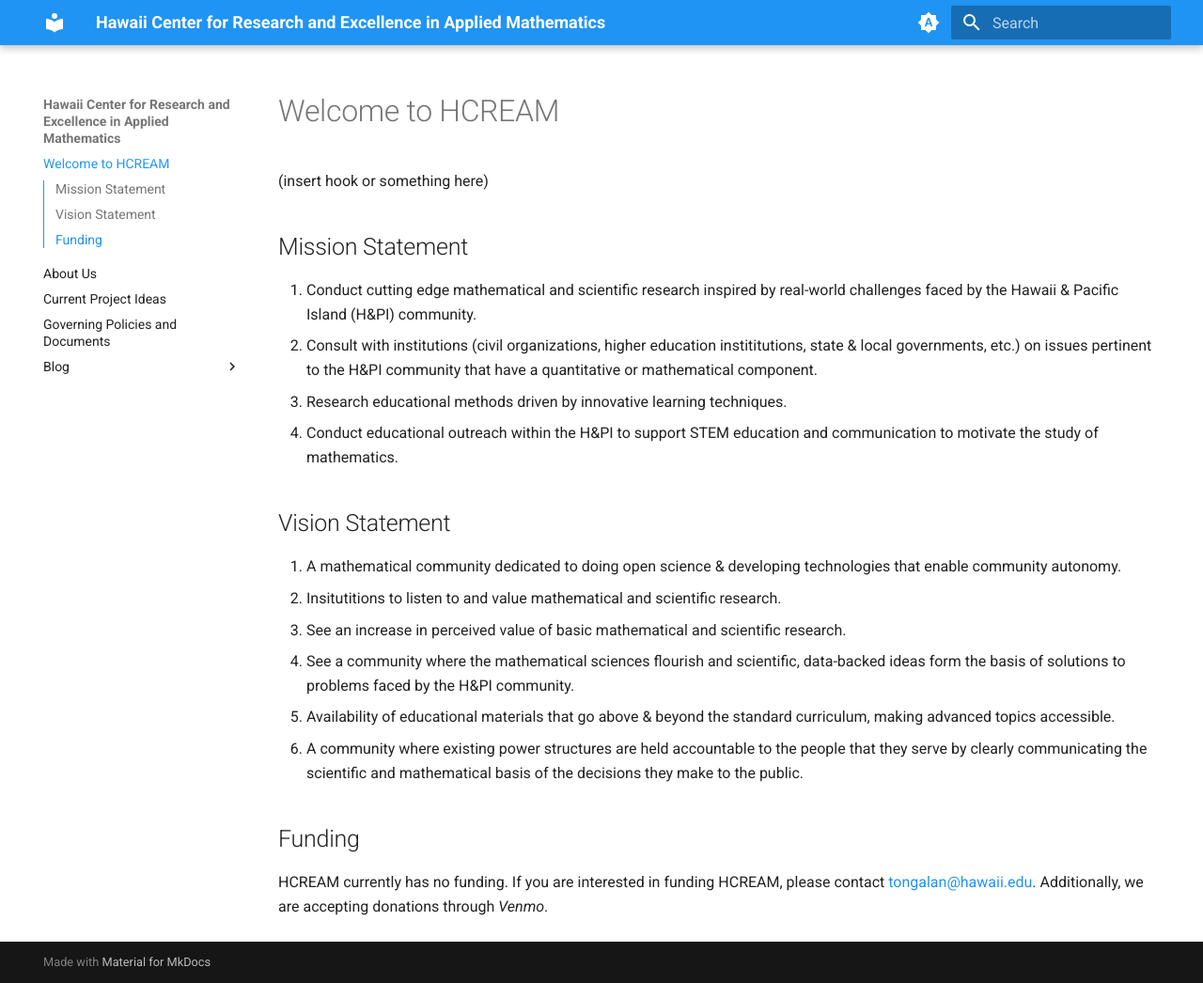
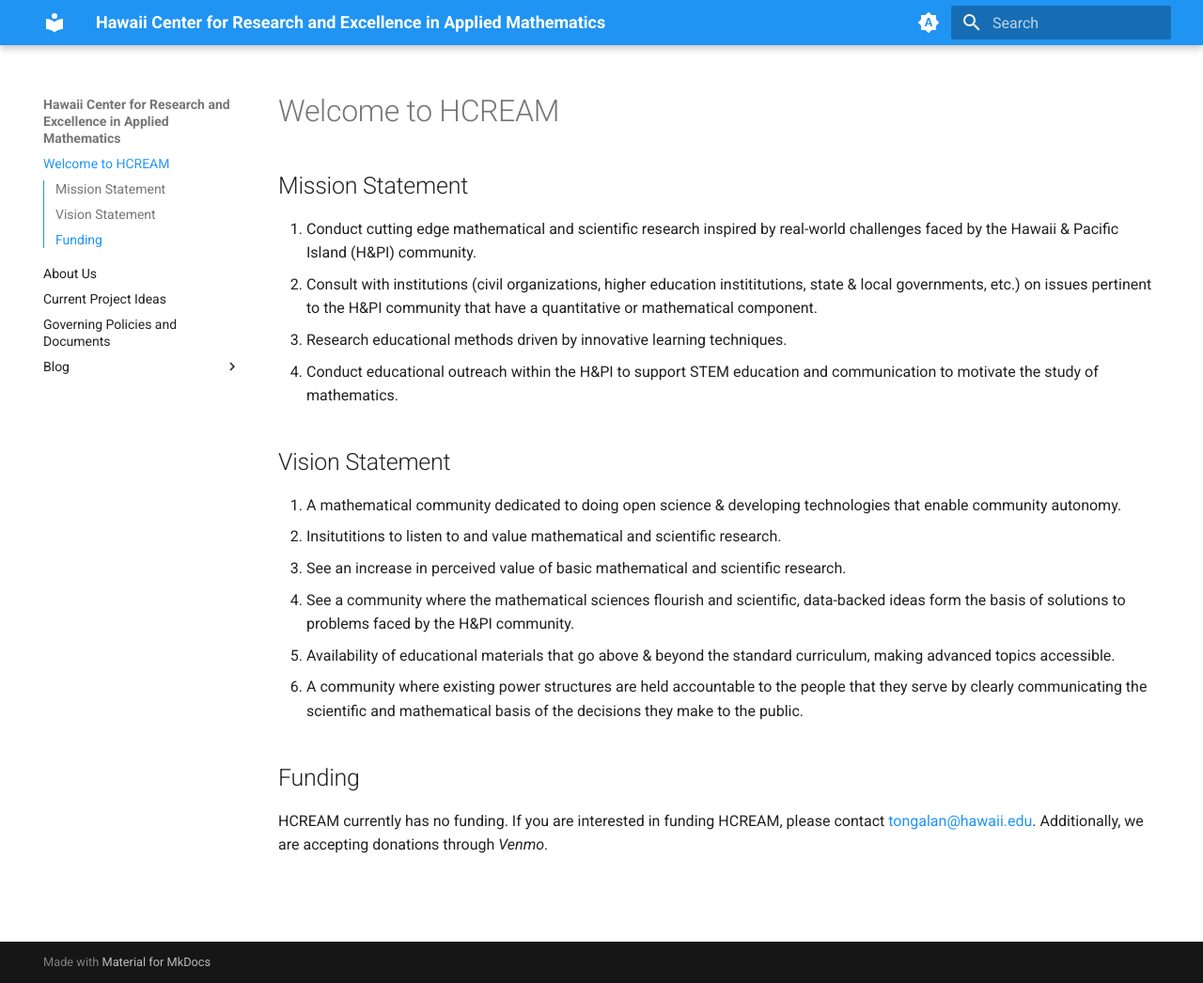
Before and after one commit to HawaiiCREAM/hcream.github.io, an MkDocs documentation site: the page built from docs/index.md, in a window 1280 px wide and 1046 px high. Shown: the whole window at 94% size. Built offline with MkDocs 1.6.1 and Material for MkDocs 9.7.7, drawn with Linux system fonts in a browser that asks for light colours.

Commit message:
Update index.md

```diff
--- a/docs/index.md
+++ b/docs/index.md
@@ -1,6 +1,4 @@
 # Welcome to HCREAM
-
-(insert hook or something here)
 
 ## Mission Statement
 
```
